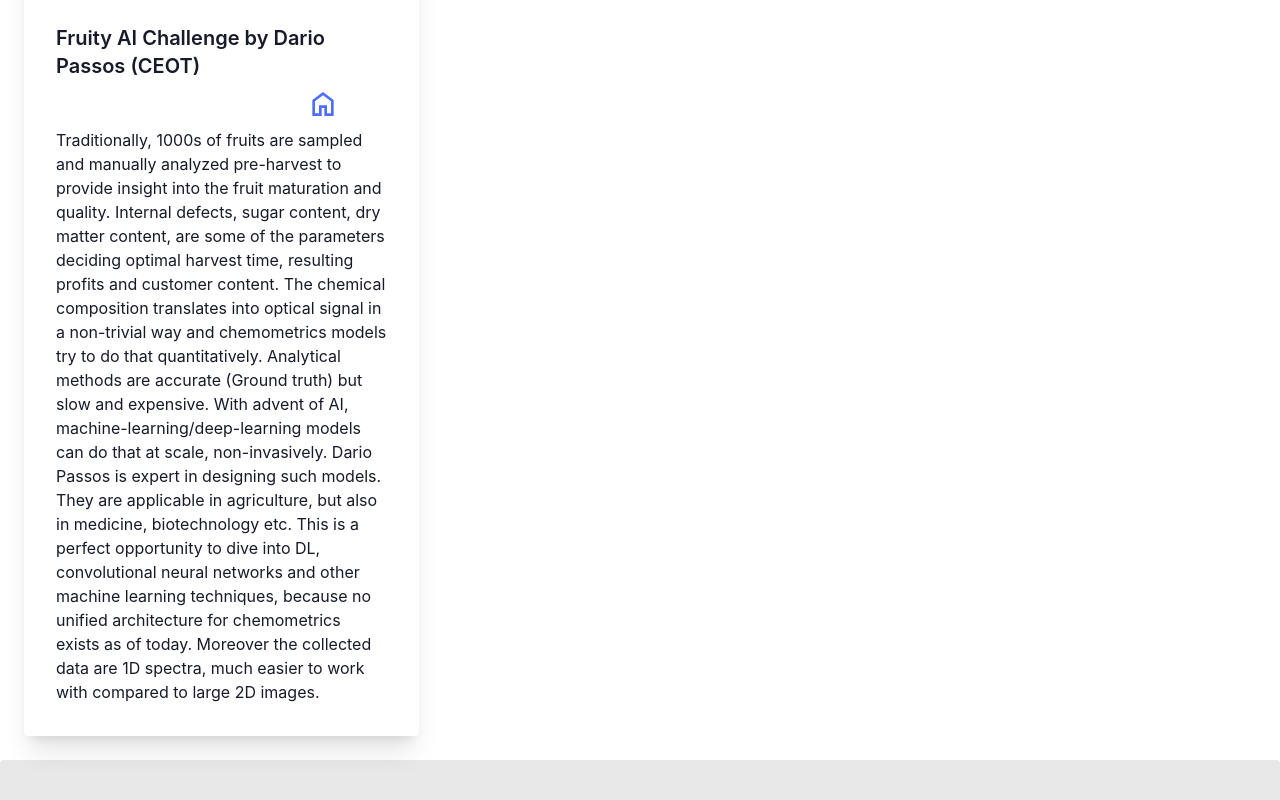
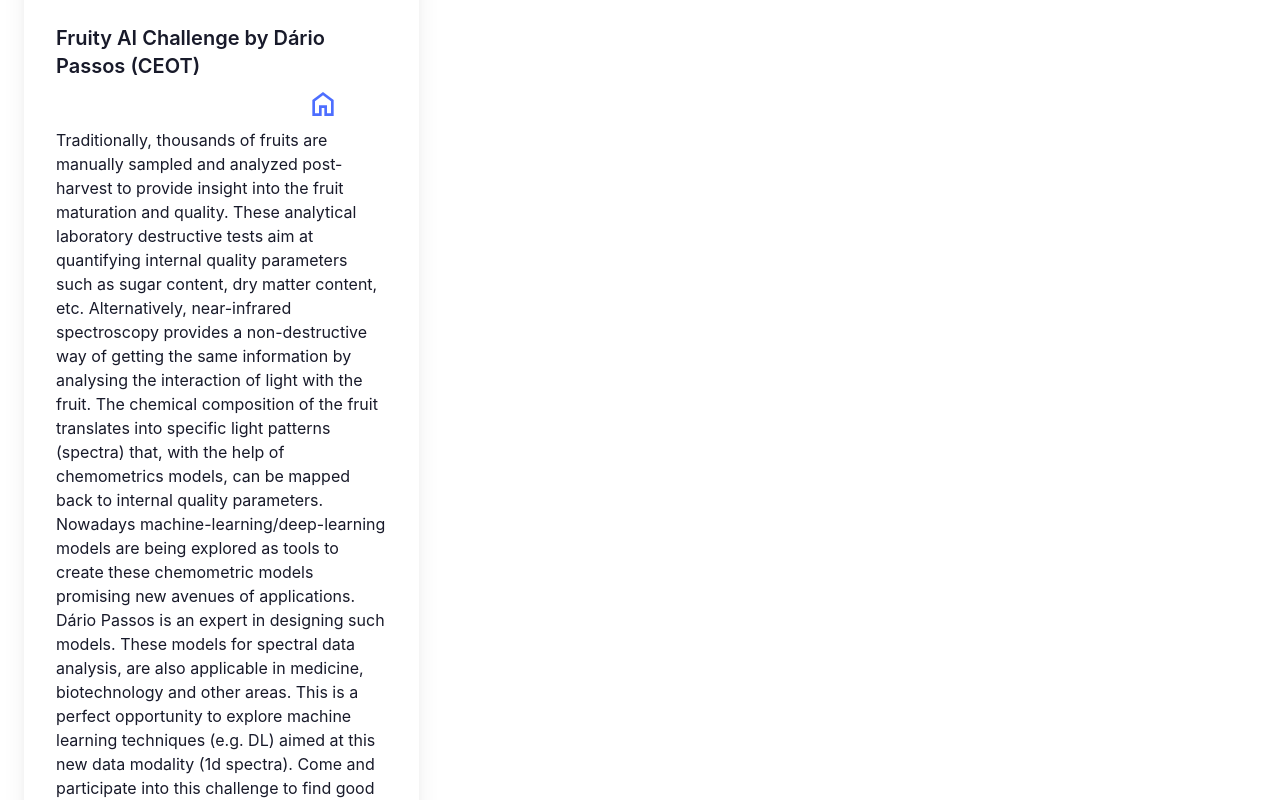
Before and after one commit to Unisergius/bluehack-vuejsproto, a Vue app: page /challenges in a window 1280 px wide. Shown: the part 1780-2580 px from the top of the page. Built offline with nearby package versions, Linux system fonts and the light colour scheme.

Commit message:
Dario's update

```diff
--- a/src/pages/Challenges.vue
+++ b/src/pages/Challenges.vue
@@ -76,17 +76,19 @@ export default {
                     website: 'https://github.com/Py-ualg/2024-code-blue/tree/main/challenges/Fisheries_PT',
                 },
                 {
-                    name: 'Fruity AI Challenge by Dario Passos (CEOT)',
-                    description: "Traditionally, 1000s of fruits are sampled and manually analyzed pre-harvest to provide insight into the \
-                    fruit maturation and quality. Internal defects, sugar content, dry matter content, are some of the \
-                    parameters deciding optimal harvest time, resulting profits and customer content. The chemical \
-                    composition translates into optical signal in a non-trivial way and chemometrics models try to do that \
-                    quantitatively. Analytical methods are accurate (Ground truth) but slow and expensive. With advent of AI,\
-                    machine-learning/deep-learning models can do that at scale, non-invasively. Dario Passos is expert in \
-                    designing such models. They are applicable in agriculture, but also in medicine, biotechnology etc. \
-                    This is a perfect opportunity to dive into DL, convolutional neural networks and other machine learning \
-                    techniques, because no unified architecture for chemometrics exists as of today. Moreover the collected \
-                    data are 1D spectra, much easier to work with compared to large 2D images.",
+                    name: 'Fruity AI Challenge by Dário Passos (CEOT)',
+                    description: "Traditionally,  thousands of fruits are manually sampled and analyzed post-harvest to provide \
+                    insight into the fruit maturation and quality. These analytical laboratory destructive tests aim at \
+                    quantifying internal quality parameters such as sugar content, dry matter content, etc. Alternatively, \
+                    near-infrared spectroscopy provides a non-destructive way of getting the same information by analysing the \
+                    interaction of light with the fruit. The chemical composition of the fruit translates into specific light \
+                    patterns (spectra) that, with the help of chemometrics models, can be mapped back to internal quality \
+                    parameters. Nowadays machine-learning/deep-learning models are being explored as tools to create these \
+                    chemometric models promising new avenues of applications. Dário Passos is an expert in designing such models. \
+                    These models for spectral data analysis, are also applicable in medicine, biotechnology and other areas. \
+                    This is a perfect opportunity to explore machine learning techniques (e.g. DL) aimed at this new data modality \
+                    (1d spectra). Come and participate into this challenge to find good methodologies to use this type of data for \
+                    predictions of fruit quality.",
                     image: fruitChallImage,
                     website: 'https://github.com/Py-ualg/2024-code-blue/tree/main/challenges/AI_fruit_QA',
                 },
```
